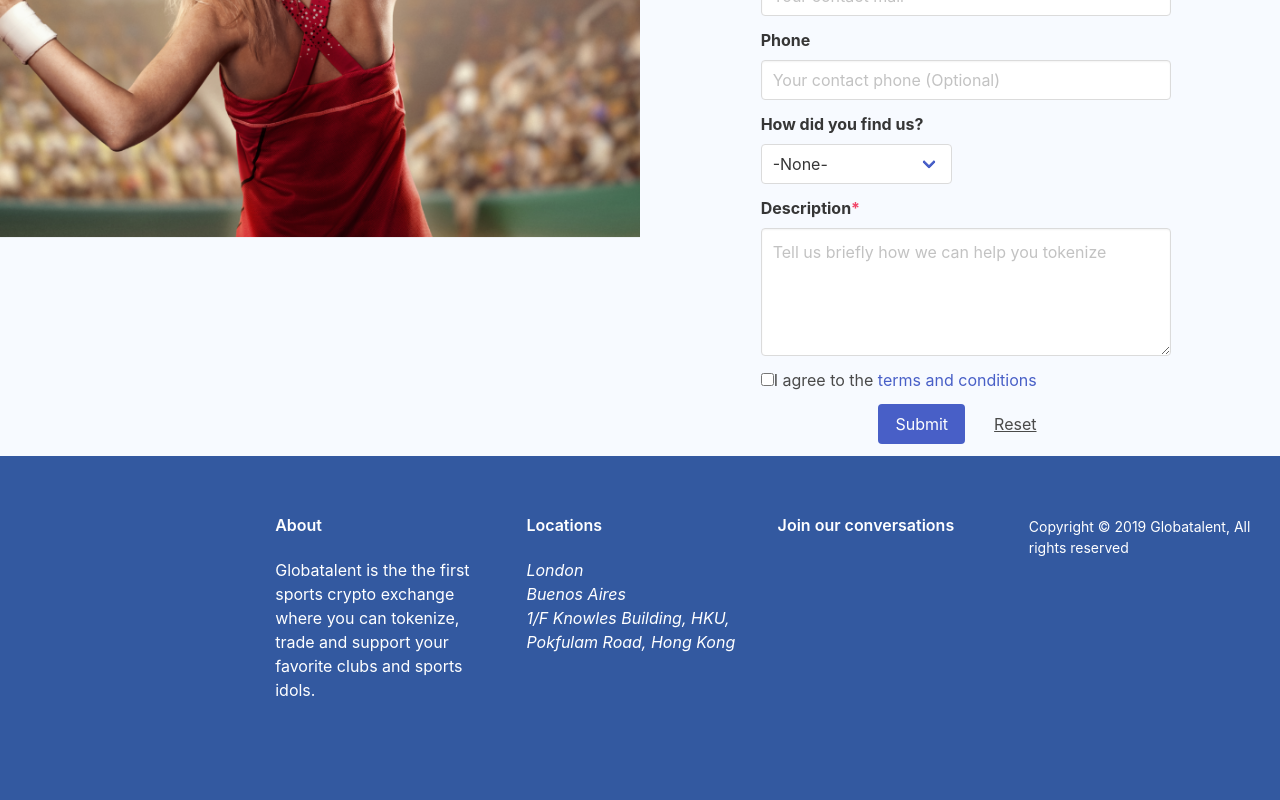
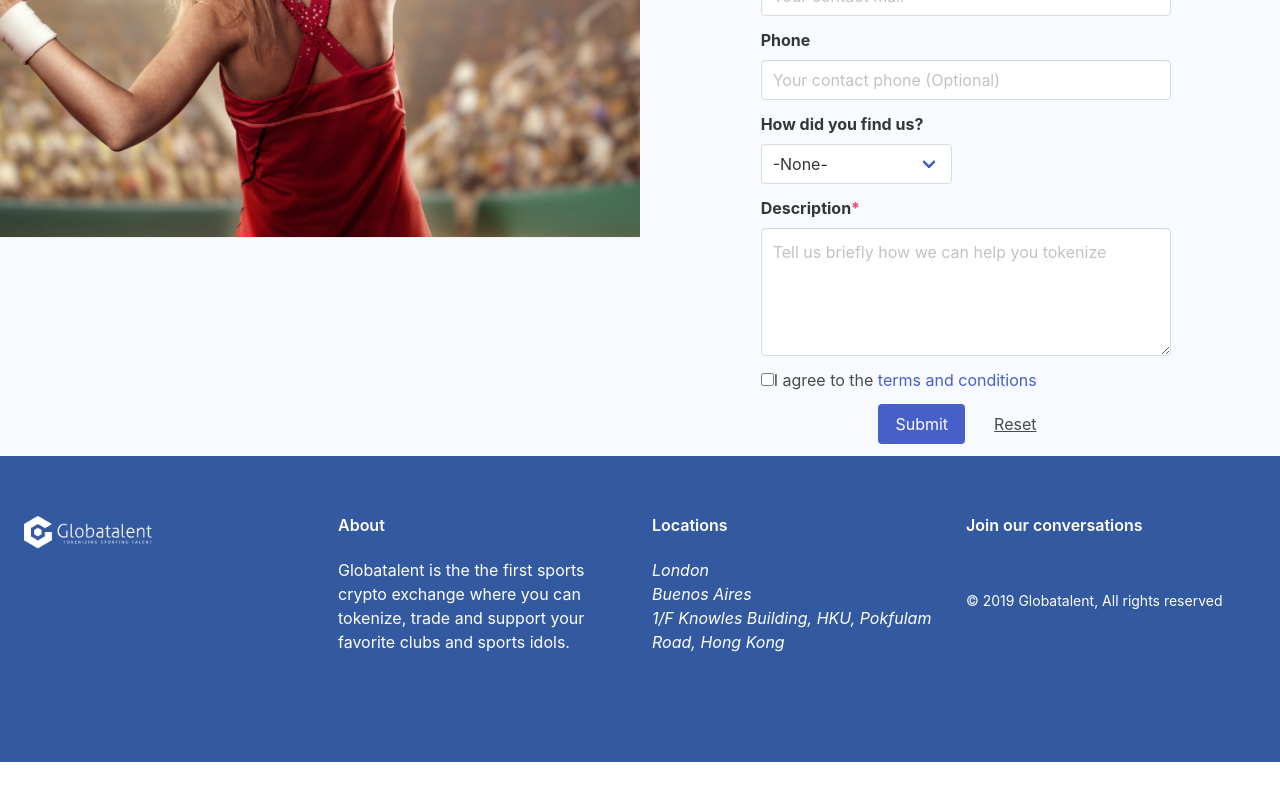
Before and after one commit to Globatalent/landing, a React (Create React App) app: page / in a window 1280 px wide. Shown: the part 2391-3191 px from the top of the page. After the commit the page ends 3153 px from the top, so only its background shows below. Built offline with nearby package versions, Linux system fonts and the light colour scheme.

Commit message:
Update Footer.js

```diff
--- a/src/components/Footer.js
+++ b/src/components/Footer.js
@@ -1,10 +1,14 @@
 import React, { Component } from "react";
+import logo from '../assets/img/logo.png';
 
 class Footer extends Component {
   render() {
     return (
       <footer className="footer has-text-white columns">
         <section className="column">
+        <figure className="image is-128x128">
+           <a href="https://globatalent.com"><img src={logo} /></a>
+          </figure>
       </section>
         <article className="column">
           <h3 className="title is-6 has-text-white">About</h3>
@@ -29,9 +33,8 @@ class Footer extends Component {
           <li><a href="https://t.me/globatalent/" className="icon"></a></li>
           <li><a href="https://linkedin.com/company/globatalent" className="icon"></a></li>
         </ul>
-
+        <small>&copy; {(new Date().getFullYear())} Globatalent, All rights reserved</small>
         </section>
-        <small class="column">Copyright &copy; {(new Date().getFullYear())} Globatalent, All rights reserved</small>
       </footer>
     )
   }
```
